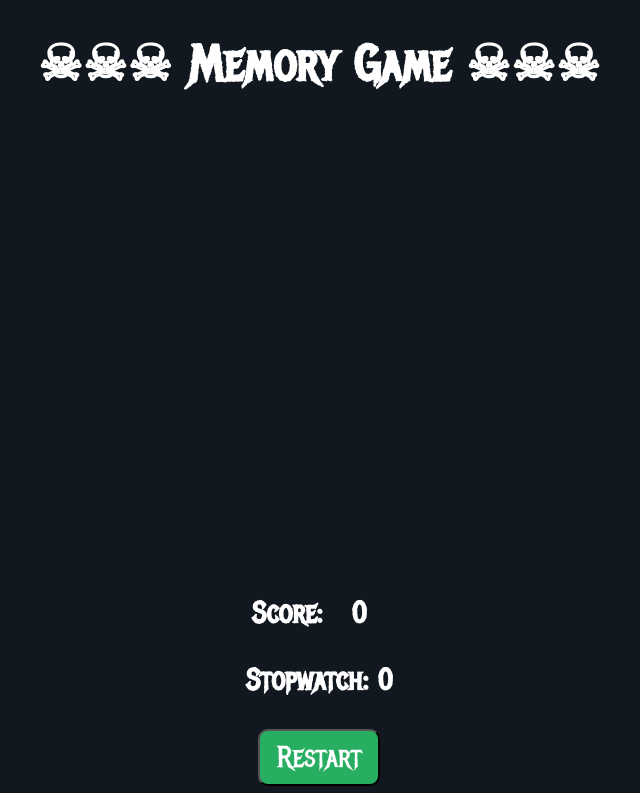
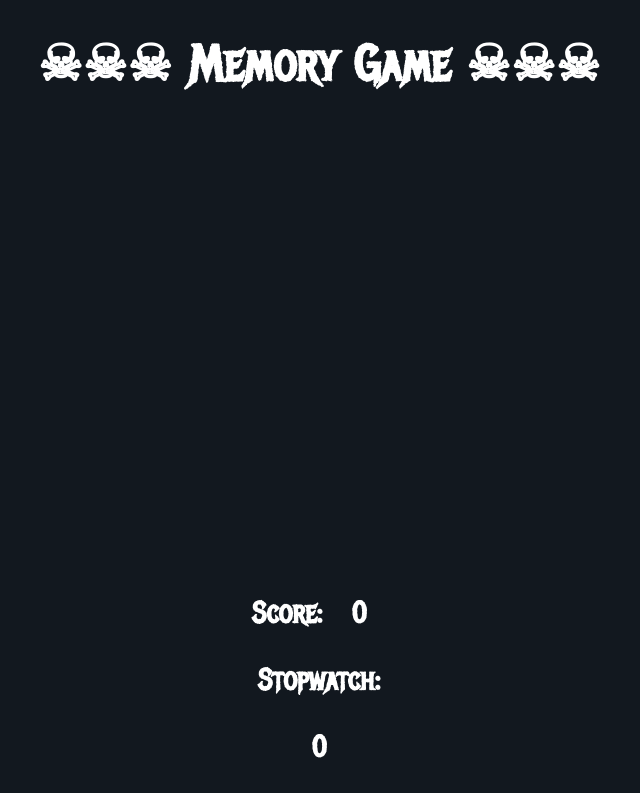
Before and after one commit to audionerds/memory-game, a plain HTML site: page index.html in a window 1280 px wide. Shown: the top 793 px of the page, without its empty margins (329-969 px from the left). Drawn offline with Linux system fonts and the light colour scheme; no server answers.

Commit message:
Changed Layout
labeled the stopwatch and changed the button to match the cards back

```diff
--- a/index.html
+++ b/index.html
@@ -19,7 +19,8 @@
 
     <p>Score: <span class="score"></span></p>
 
-    <p id="stopwatch">Stopwatch: 0</p>
+    <p>Stopwatch:</p>
+    <p id="stopwatch">0</p>
 
     <div class="actions">
       <button onclick="restart()">Restart</button>
--- a/style.css
+++ b/style.css
@@ -33,7 +33,7 @@ p {
   font-size: 30px;
   font-family: "Metal Mania", system-ui;
   border-radius: 10px;
-  background-color: #27ae60;
+  background-color: red;
   color: white;
 }
 
```
